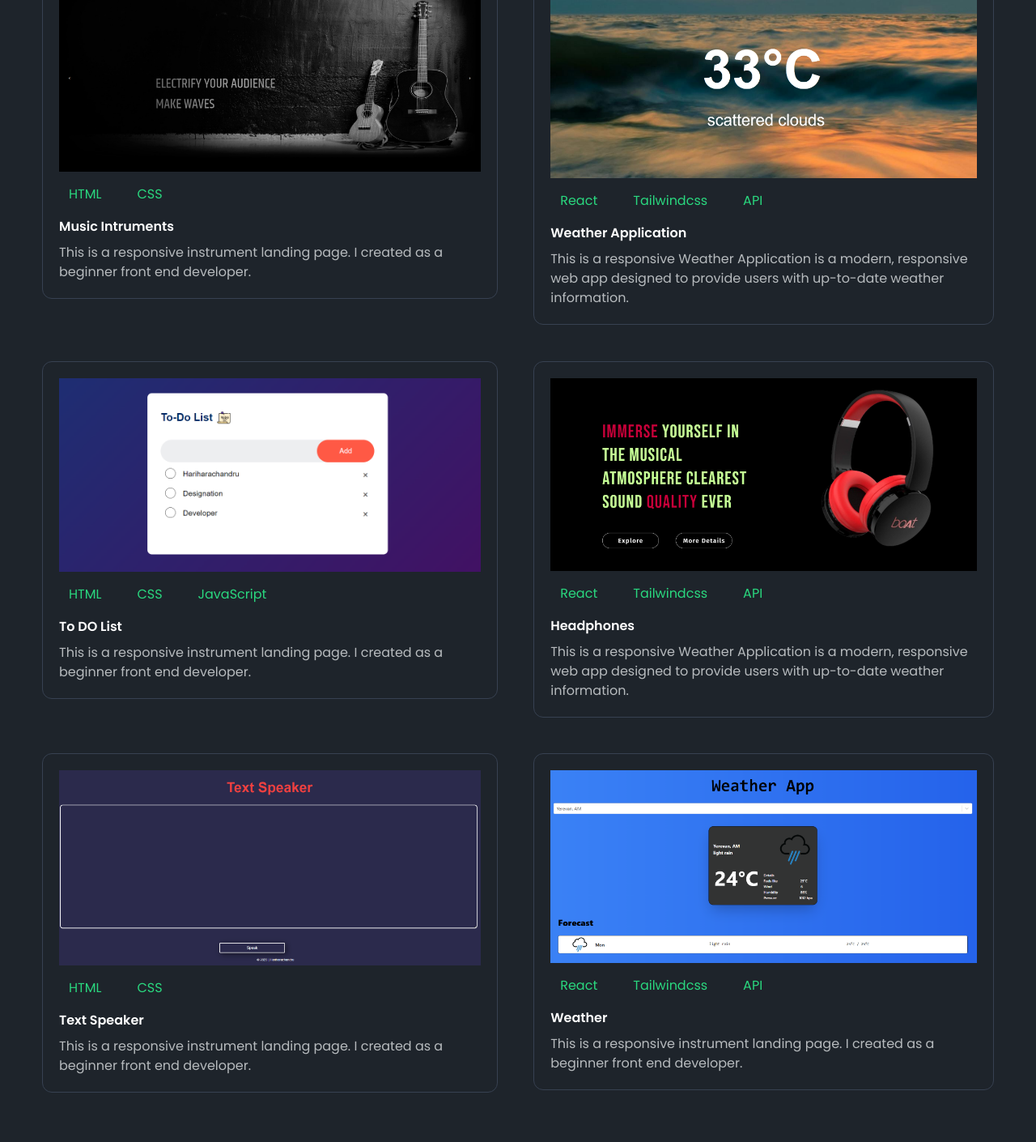
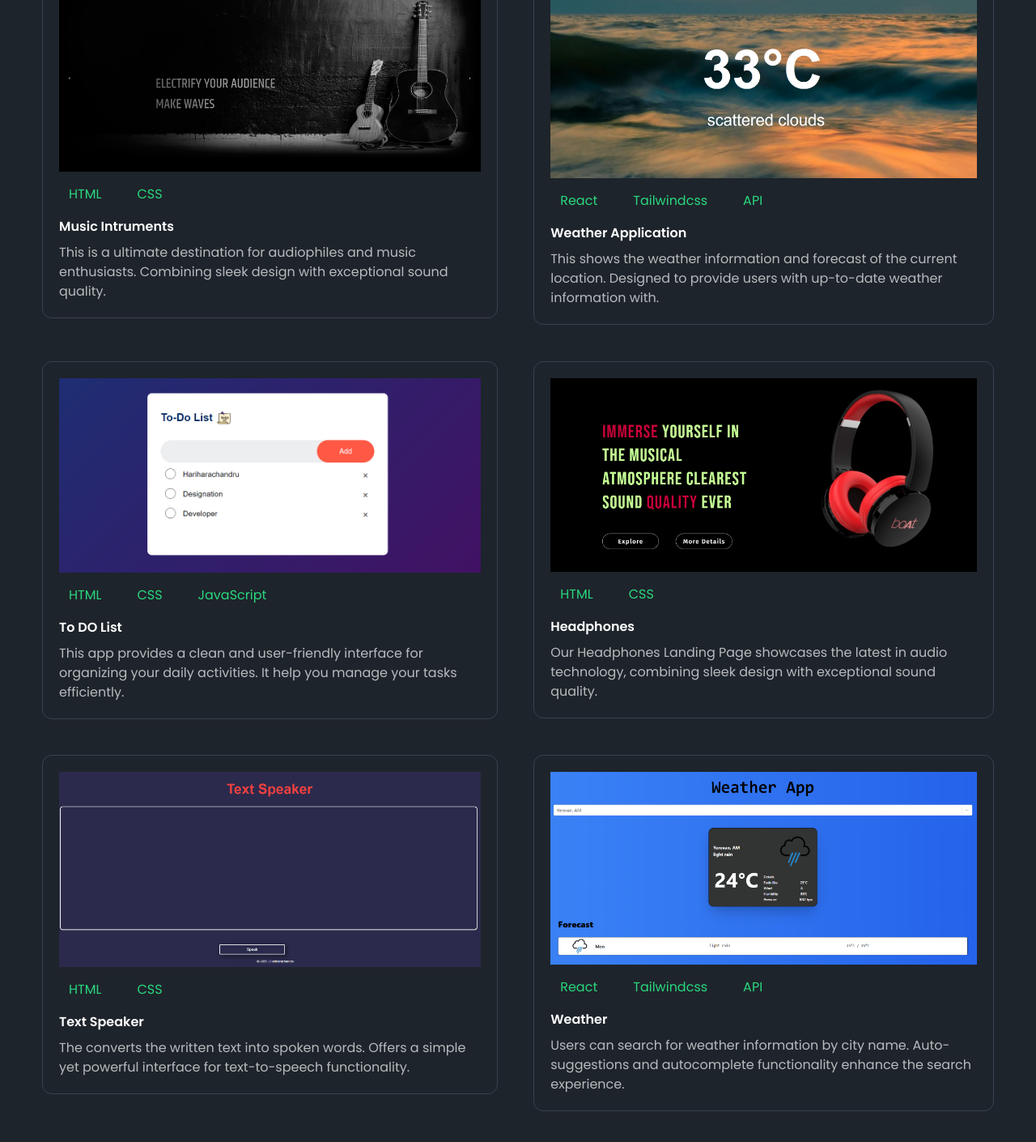
Before and after one commit to Harii10/myportfolio, a React (Vite) app: page / in a window 1280 px wide. Shown: the part 1700-3110 px from the top of the page at 81% size. Built offline with nearby package versions, Linux system fonts and the light colour scheme.

Commit message:
change in the mainpage.jsx file

```diff
--- a/src/components/MainPage.jsx
+++ b/src/components/MainPage.jsx
@@ -168,8 +168,7 @@ const main = forwardRef(() => {
                 </ul>
                 <h4 className="my-2 font-semibold">Music Intruments</h4>
                 <p className="text-chose-50">
-                  This is a responsive instrument landing page. I created as a
-                  beginner front end developer.
+                This is a ultimate destination for audiophiles and music enthusiasts. Combining sleek design with exceptional sound quality.
                 </p>
               </div>
             </a>
@@ -184,8 +183,7 @@ const main = forwardRef(() => {
                 </ul>
                 <h4 className="my-2 font-semibold">To DO List</h4>
                 <p className="text-chose-50">
-                  This is a responsive instrument landing page. I created as a
-                  beginner front end developer.
+                This app provides a clean and user-friendly interface for organizing your daily activities. It help you manage your tasks efficiently.
                 </p>
               </div>
             </a>
@@ -199,8 +197,7 @@ const main = forwardRef(() => {
                 </ul>
                 <h4 className="my-2 font-semibold">Text Speaker</h4>
                 <p className="text-chose-50">
-                  This is a responsive instrument landing page. I created as a
-                  beginner front end developer.
+                The converts the written text into spoken words. Offers a simple yet powerful interface for text-to-speech functionality.
                 </p>
               </div>
             </a>
@@ -216,9 +213,7 @@ const main = forwardRef(() => {
                 </ul>
                 <h4 className="my-2 font-semibold">Weather Application</h4>
                 <p className="text-chose-50">
-                  This is a responsive Weather Application is a modern,
-                  responsive web app designed to provide users with up-to-date
-                  weather information.
+                This shows the weather information and forecast of the current location. Designed to provide users with up-to-date weather information with.
                 </p>
               </div>
             </a>
@@ -227,16 +222,12 @@ const main = forwardRef(() => {
               <div className="w-fit p-5 border border-gray-700 m-5 rounded-xl bg-chose-30 lg:hover:scale-105 duration-700 lg:hover:shadow-black lg:hover:shadow-2xl lg:hover:border-chose-10 xl:hover:shadow-black xl:hover:shadow-2xl xl:hover:scale-105 xl:duration-700 xl:hover:border-chose-10 2xl:hover:shadow-black 2xl:hover:shadow-2xl 2xl:hover:scale-105 2xl:duration-700 sm:m-3 2xl:hover:border-chose-10 md:m-3">
                 <img src="images/head.png" className="" />
                 <ul className="flex gap-5 my-3">
-                  <li className="text-chose-10 p-1 px-3">React</li>
-                  <li className="text-chose-10 p-1 px-3">Tailwindcss</li>
-                  <li className="text-chose-10 p-1 px-3">API</li>
-                  {/* <li className='border p-1 px-3'>Material UI</li> */}
+                  <li className="text-chose-10 p-1 px-3">HTML</li>
+                  <li className="text-chose-10 p-1 px-3">CSS</li>
                 </ul>
                 <h4 className="my-2 font-semibold">Headphones</h4>
                 <p className="text-chose-50">
-                  This is a responsive Weather Application is a modern,
-                  responsive web app designed to provide users with up-to-date
-                  weather information.
+                Our Headphones Landing Page showcases the latest in audio technology, combining sleek design with exceptional sound quality.
                 </p>
               </div>
             </a>
@@ -251,8 +242,7 @@ const main = forwardRef(() => {
                 </ul>
                 <h4 className="my-2 font-semibold">Weather </h4>
                 <p className="text-chose-50">
-                  This is a responsive instrument landing page. I created as a
-                  beginner front end developer.
+                Users can search for weather information by city name. Auto-suggestions and autocomplete functionality enhance the search experience.
                 </p>
               </div>
             </a>
```
